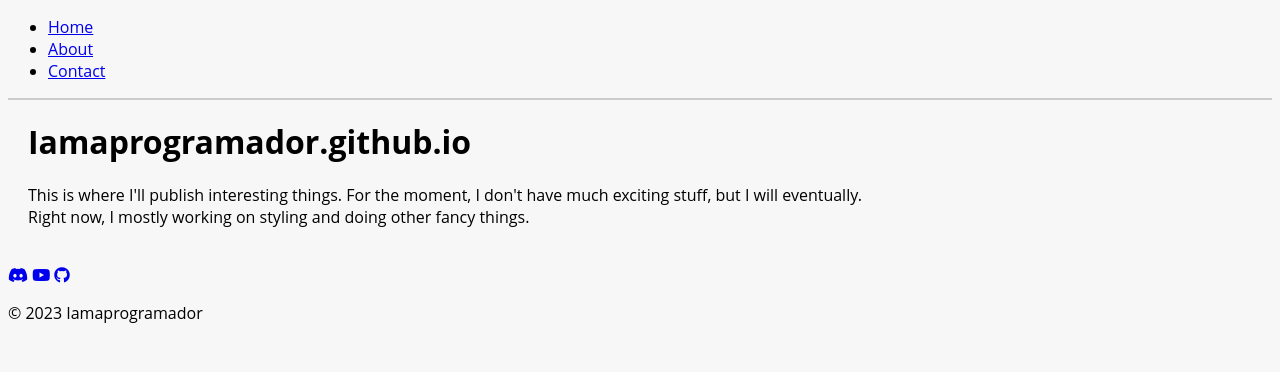
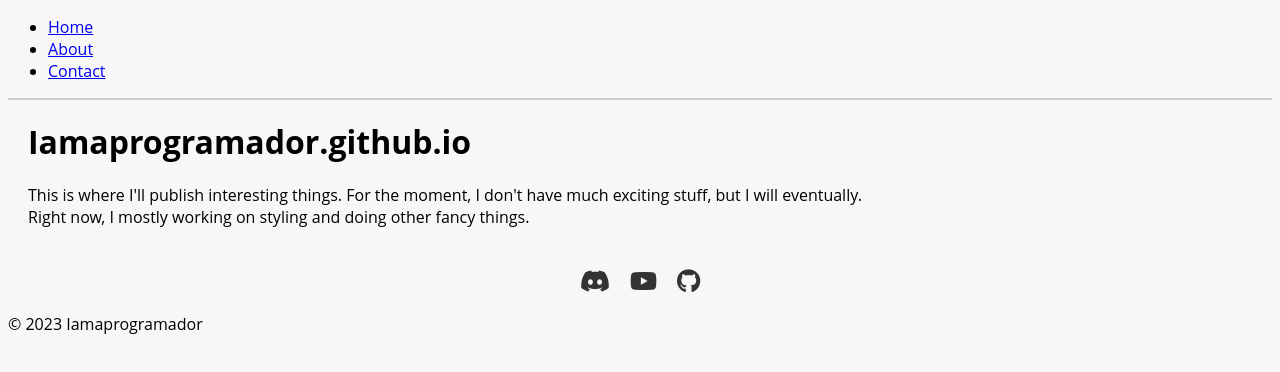
Before and after one commit to IamaprogramadorGit/IamaprogramadorGit.github.io, a plain HTML site: page docs/index.html in a window 1280 px wide. Drawn offline with Linux system fonts and the light colour scheme.

Commit message:
Update style.css

```diff
--- a/docs/style.css
+++ b/docs/style.css
@@ -19,3 +19,20 @@ main {
 h1 {
   margin-top: 0;
 }
+
+.social-icons {
+  display: flex;
+  justify-content: center;
+  align-items: center;
+}
+
+.social-icons a {
+  display: inline-block;
+  margin: 0 10px;
+  font-size: 24px;
+  color: #333;
+}
+
+.social-icons a:hover {
+  color: #007bff;
+}
```
